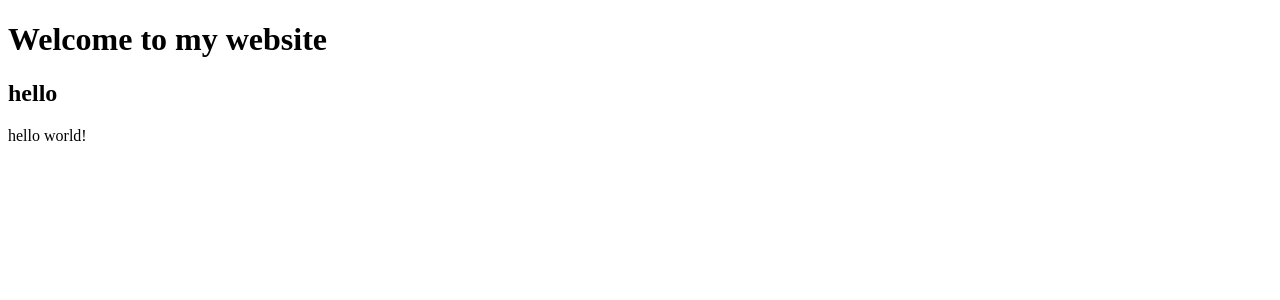
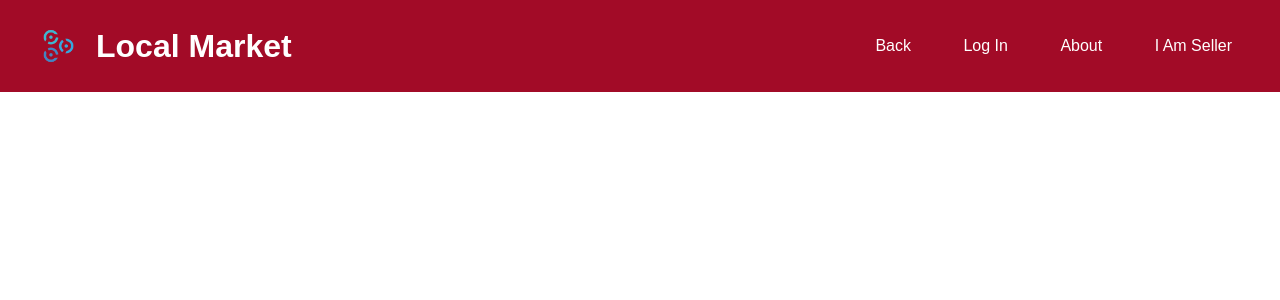
Before and after one commit to SantiBetancur/ARQUITECTURA_SFT_TALLER_1, a Django app: page /home/register_page in a window 1280 px wide. Shown: the top 300 px of the page. Run offline with Django 4.2, Linux system fonts and the light colour scheme.

Commit message:
changed register app

```diff
--- a/Local_Market/LCM_US004/register_page/templates/register_page.html
+++ b/Local_Market/LCM_US004/register_page/templates/register_page.html
@@ -1,11 +1,24 @@
+{% load static %}
 <!DOCTYPE html>
 <html lang="en">
     <head>
-        <title>Hello</title>
+        <meta charset="UTF-8">
+        <meta name="viewport" content="width=device-width, initial-scale=1.0">
+        <title>EAFIT</title>
+        <link rel="stylesheet" href="{% static 'style.css' %}">
     </head>
     <body>
-        <h1>Welcome to my website</h1>
-        <h2>hello</h2>
-        hello world!
+        <header class="main-header">
+            <h1><img src="{% static '/Images/LCM_Logo.png' %}" alt="LCM_Logo" class="logo" width="80">Local Market</h1>
+            <nav class="main-nav">
+                <button>Back</button>
+                <button>Log In</button>
+                <button>About</button>
+                <button>I Am Seller</button>
+            </nav>
+        </header>
+        <div class="registration-body" >
+            <header class="registration-header"></header>
+        </div>
     </body>
 </html>
```
